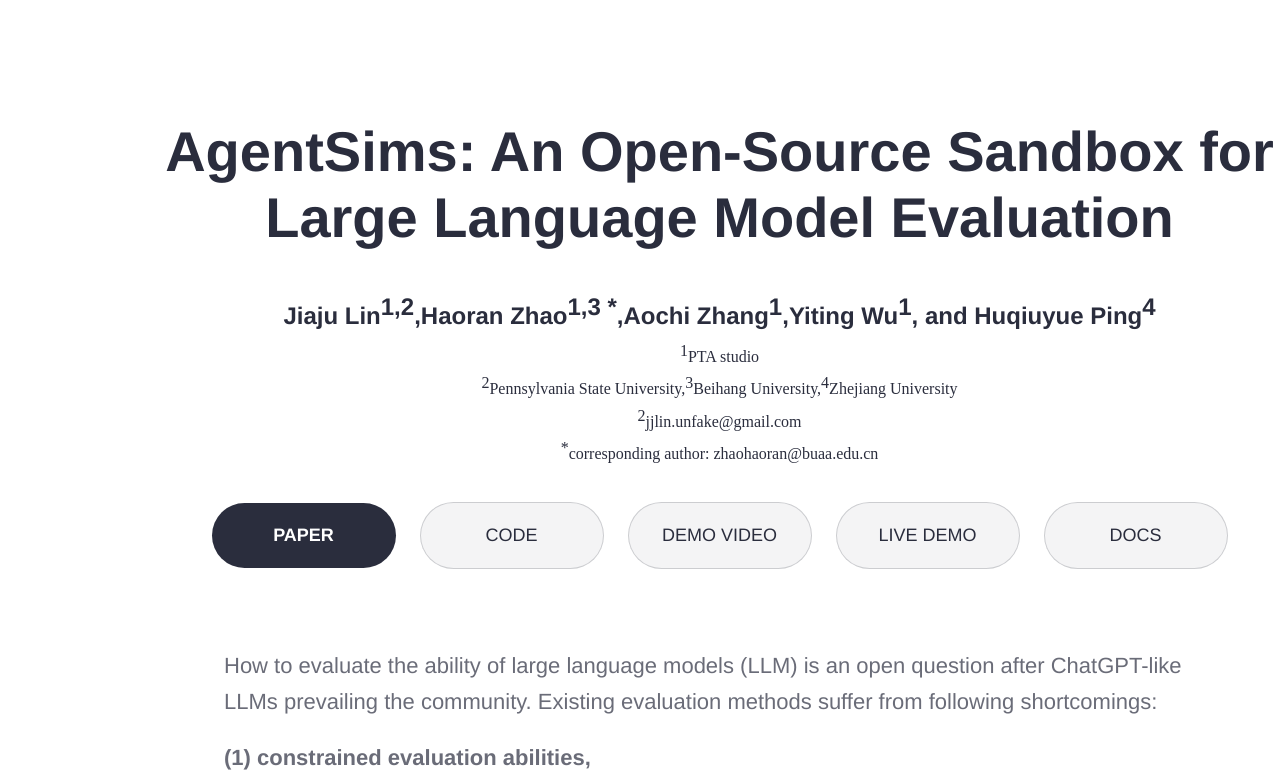
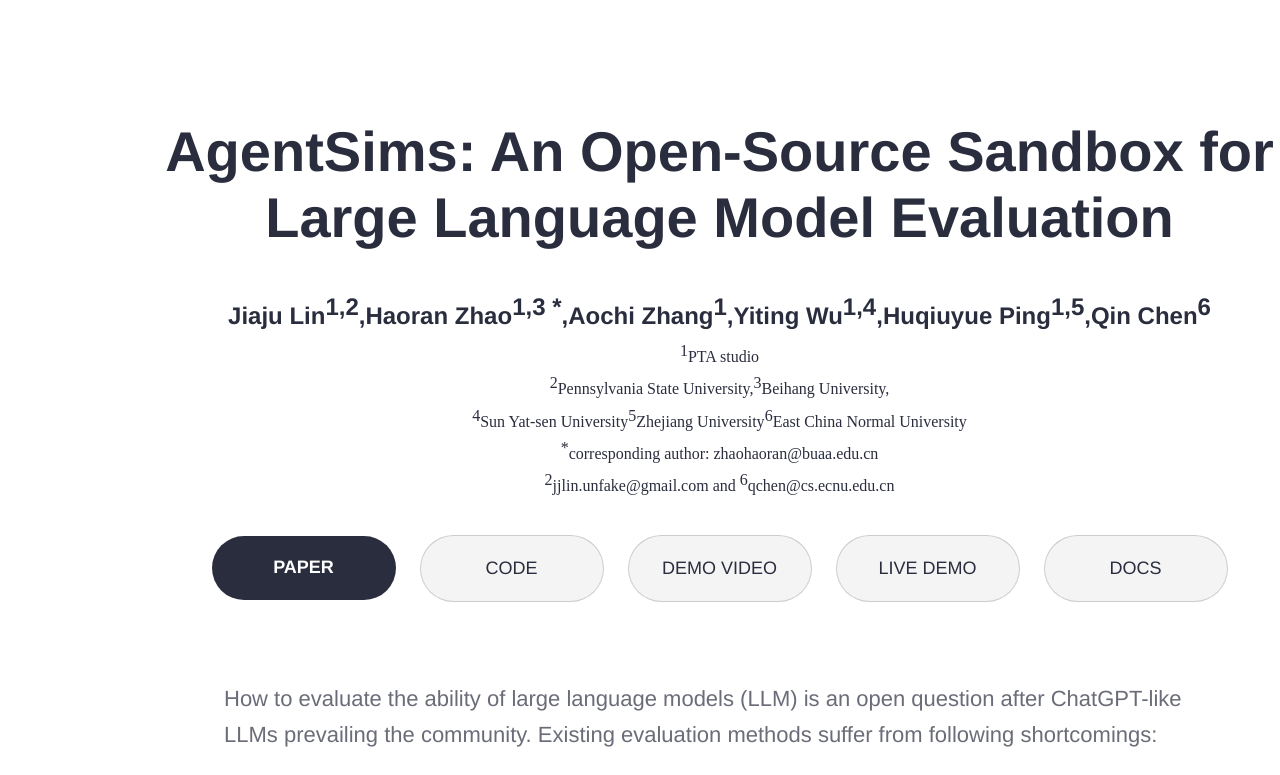
Before and after one commit to fisherOu/agentSims_web, a React (Vite) app: page / in a window 1280 px wide. Shown: the top 775 px of the page. Built offline with nearby package versions, Linux system fonts and the light colour scheme.

Commit message:
add qin chen

```diff
--- a/src/screens/Heros/Heros.jsx
+++ b/src/screens/Heros/Heros.jsx
@@ -12,11 +12,12 @@ export const Heros = () => {
             <div className="frame">
               <div className="div">
                 <h1 className="heading">AgentSims: An Open-Source Sandbox for Large Language Model Evaluation</h1>
-                <h3 className="sub-title">Jiaju Lin<sup className="sup">1,2</sup>,Haoran Zhao<sup className="sup">1,3 *</sup>,Aochi Zhang<sup className="sup">1</sup>,Yiting Wu<sup className="sup">1</sup>, and Huqiuyue Ping<sup className="sup">4</sup></h3>
+                <h3 className="sub-title">Jiaju Lin<sup className="sup">1,2</sup>,Haoran Zhao<sup className="sup">1,3 *</sup>,Aochi Zhang<sup className="sup">1</sup>,Yiting Wu<sup className="sup">1,4</sup>,Huqiuyue Ping<sup className="sup">1,5</sup>,Qin Chen<sup className="sup">6</sup></h3>
                 <p className="sub-title-info"><sup className="sup">1</sup>PTA studio</p>
-                <p className="sub-title-info"><sup className="sup">2</sup>Pennsylvania State University,<sup className="sup">3</sup>Beihang University,<sup className="sup">4</sup>Zhejiang University</p>
-                <p className="sub-title-info"><sup className="sup">2</sup>jjlin.unfake@gmail.com</p>
+                <p className="sub-title-info"><sup className="sup">2</sup>Pennsylvania State University,<sup className="sup">3</sup>Beihang University,</p>
+                <p className="sub-title-info"><sup className="sup">4</sup>Sun Yat-sen University<sup className="sup">5</sup>Zhejiang University<sup className="sup">6</sup>East China Normal University</p>
                 <p className="sub-title-info"><sup className="sup">*</sup>corresponding author: zhaohaoran@buaa.edu.cn</p>
+                <p className="sub-title-info"><sup className="sup">2</sup>jjlin.unfake@gmail.com and <sup className="sup">6</sup>qchen@cs.ecnu.edu.cn</p>
                 <div className="button-set">
                   <MasterPrimary
                     buttonTextClassName="master-primary-instance"
```
